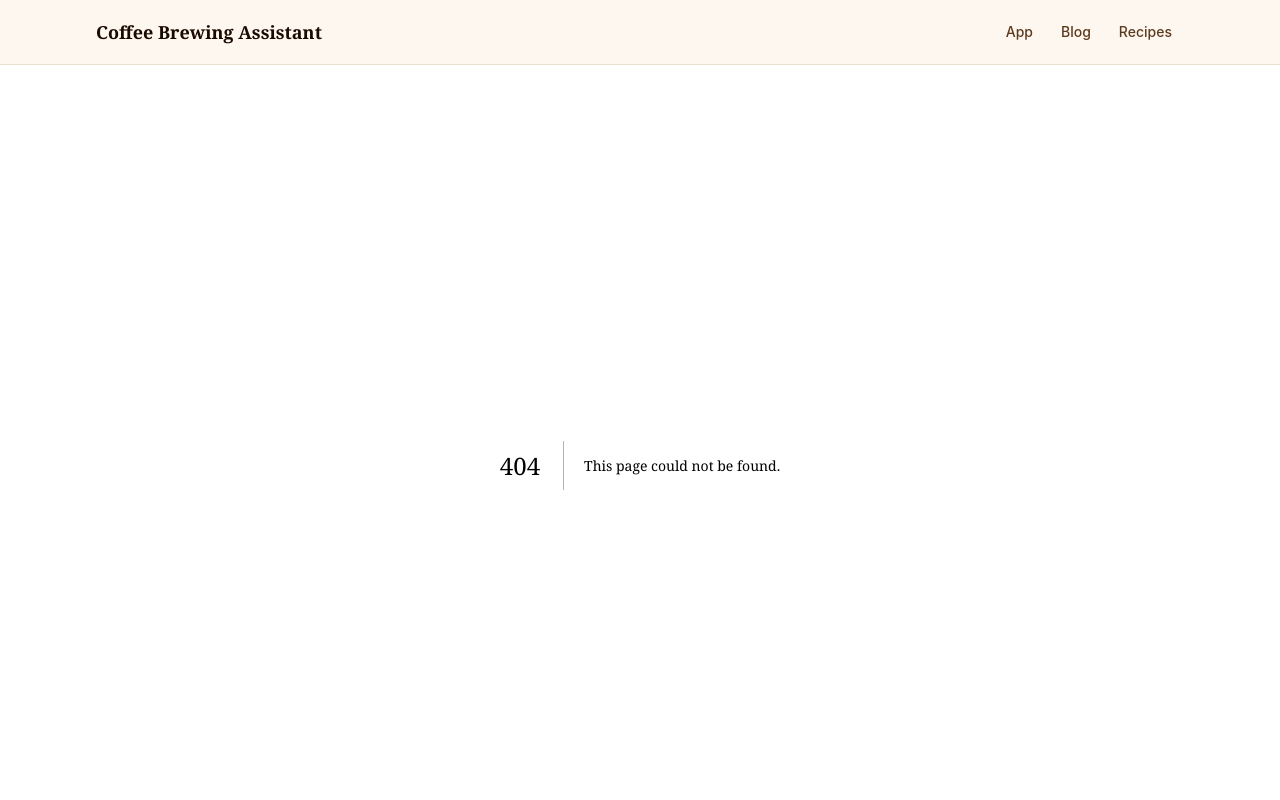
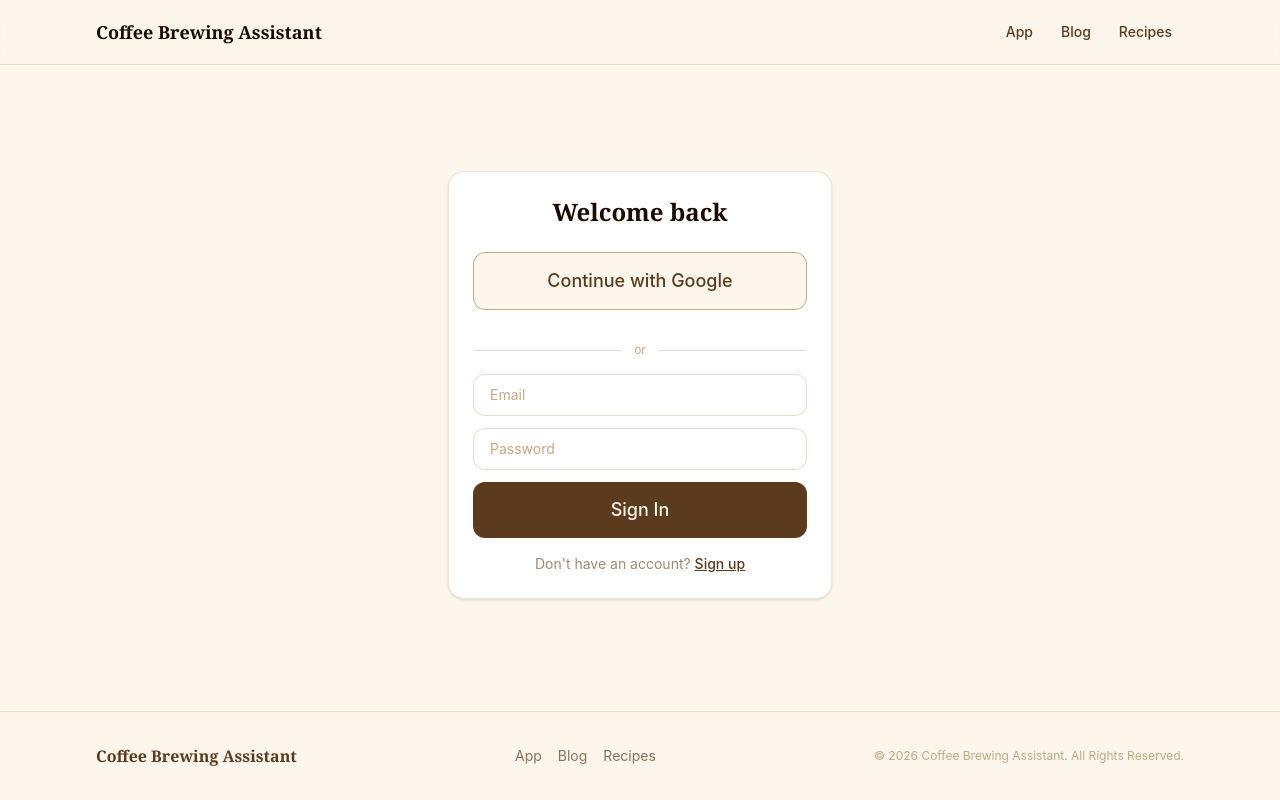
Before and after one commit to adkedv/CBA_v2, a Next.js app: page /auth in a window 1280 px wide. Before the commit this address had no page. Shown: the top 800 px of the page. Built offline with nearby package versions, Linux system fonts and the light colour scheme; no server answers.

Commit message:
feat: Supabase client/server/middleware, DB schema, and auth page

```diff
--- /dev/null
+++ b/app/auth/page.tsx
@@ -0,0 +1,9 @@
+import { AuthForm } from '@/components/auth/AuthForm'
+
+export default function AuthPage() {
+  return (
+    <div className="min-h-[80vh] flex items-center justify-center px-4 py-16">
+      <AuthForm />
+    </div>
+  )
+}
--- /dev/null
+++ b/components/auth/AuthForm.tsx
@@ -0,0 +1,92 @@
+'use client'
+import { useState } from 'react'
+import { createClient } from '@/lib/supabase/client'
+import { Button } from '@/components/ui/Button'
+import { Card } from '@/components/ui/Card'
+
+export function AuthForm() {
+  const [mode, setMode] = useState<'signin' | 'signup'>('signin')
+  const [email, setEmail] = useState('')
+  const [password, setPassword] = useState('')
+  const [loading, setLoading] = useState(false)
+  const [message, setMessage] = useState('')
+  const supabase = createClient()
+
+  async function handleSubmit(e: React.FormEvent) {
+    e.preventDefault()
+    setLoading(true)
+    setMessage('')
+
+    const { error } =
+      mode === 'signin'
+        ? await supabase.auth.signInWithPassword({ email, password })
+        : await supabase.auth.signUp({ email, password })
+
+    if (error) {
+      setMessage(error.message)
+    } else if (mode === 'signup') {
+      setMessage('Check your email to confirm your account.')
+    } else {
+      window.location.href = '/app'
+    }
+    setLoading(false)
+  }
+
+  async function handleGoogle() {
+    await supabase.auth.signInWithOAuth({
+      provider: 'google',
+      options: { redirectTo: `${window.location.origin}/app` },
+    })
+  }
+
+  return (
+    <Card className="w-full max-w-sm mx-auto">
+      <h1 className="font-serif text-2xl font-bold text-brand-espresso mb-6 text-center">
+        {mode === 'signin' ? 'Welcome back' : 'Create account'}
+      </h1>
+
+      <Button variant="secondary" size="lg" onClick={handleGoogle} className="mb-4">
+        Continue with Google
+      </Button>
+
+      <div className="flex items-center gap-3 my-4">
+        <div className="flex-1 h-px bg-brand-tan/40" />
+        <span className="text-xs text-brand-tan">or</span>
+        <div className="flex-1 h-px bg-brand-tan/40" />
+      </div>
+
+      <form onSubmit={handleSubmit} className="flex flex-col gap-3">
+        <input
+          type="email"
+          placeholder="Email"
+          value={email}
+          onChange={(e) => setEmail(e.target.value)}
+          required
+          className="w-full px-4 py-2.5 rounded-xl border border-brand-tan/40 bg-white text-brand-espresso placeholder:text-brand-tan focus:outline-none focus:border-brand-brown text-sm"
+        />
+        <input
+          type="password"
+          placeholder="Password"
+          value={password}
+          onChange={(e) => setPassword(e.target.value)}
+          required
+          className="w-full px-4 py-2.5 rounded-xl border border-brand-tan/40 bg-white text-brand-espresso placeholder:text-brand-tan focus:outline-none focus:border-brand-brown text-sm"
+        />
+        {message && <p className="text-sm text-center text-brand-amber">{message}</p>}
+        <Button type="submit" size="lg" disabled={loading}>
+          {loading ? 'Loading...' : mode === 'signin' ? 'Sign In' : 'Sign Up'}
+        </Button>
+      </form>
+
+      <p className="text-sm text-center text-brand-brown/60 mt-4">
+        {mode === 'signin' ? "Don't have an account? " : 'Already have an account? '}
+        <button
+          onClick={() => setMode(mode === 'signin' ? 'signup' : 'signin')}
+          className="text-brand-brown font-medium underline"
+        >
+          {mode === 'signin' ? 'Sign up' : 'Sign in'}
+        </button>
+      </p>
+    </Card>
+  )
+}
--- /dev/null
+++ b/lib/supabase/client.ts
@@ -0,0 +1,8 @@
+import { createBrowserClient } from '@supabase/ssr'
+
+export function createClient() {
+  return createBrowserClient(
+    process.env.NEXT_PUBLIC_SUPABASE_URL!,
+    process.env.NEXT_PUBLIC_SUPABASE_ANON_KEY!,
+  )
+}
--- /dev/null
+++ b/lib/supabase/server.ts
@@ -0,0 +1,23 @@
+import { createServerClient } from '@supabase/ssr'
+import { cookies } from 'next/headers'
+
+export async function createClient() {
+  const cookieStore = await cookies()
+
+  return createServerClient(
+    process.env.NEXT_PUBLIC_SUPABASE_URL!,
+    process.env.NEXT_PUBLIC_SUPABASE_ANON_KEY!,
+    {
+      cookies: {
+        getAll() {
+          return cookieStore.getAll()
+        },
+        setAll(cookiesToSet) {
+          cookiesToSet.forEach(({ name, value, options }) =>
+            cookieStore.set(name, value, options),
+          )
+        },
+      },
+    },
+  )
+}
--- /dev/null
+++ b/middleware.ts
@@ -0,0 +1,32 @@
+import { createServerClient } from '@supabase/ssr'
+import { NextResponse, type NextRequest } from 'next/server'
+
+export async function middleware(request: NextRequest) {
+  let supabaseResponse = NextResponse.next({ request })
+
+  const supabase = createServerClient(
+    process.env.NEXT_PUBLIC_SUPABASE_URL!,
+    process.env.NEXT_PUBLIC_SUPABASE_ANON_KEY!,
+    {
+      cookies: {
+        getAll() {
+          return request.cookies.getAll()
+        },
+        setAll(cookiesToSet) {
+          cookiesToSet.forEach(({ name, value }) => request.cookies.set(name, value))
+          supabaseResponse = NextResponse.next({ request })
+          cookiesToSet.forEach(({ name, value, options }) =>
+            supabaseResponse.cookies.set(name, value, options),
+          )
+        },
+      },
+    },
+  )
+
+  await supabase.auth.getUser()
+  return supabaseResponse
+}
+
+export const config = {
+  matcher: ['/((?!_next/static|_next/image|favicon.ico).*)'],
+}
```
Also changed, not shown: 1 other file (tests, documents, lock files or other folders).
